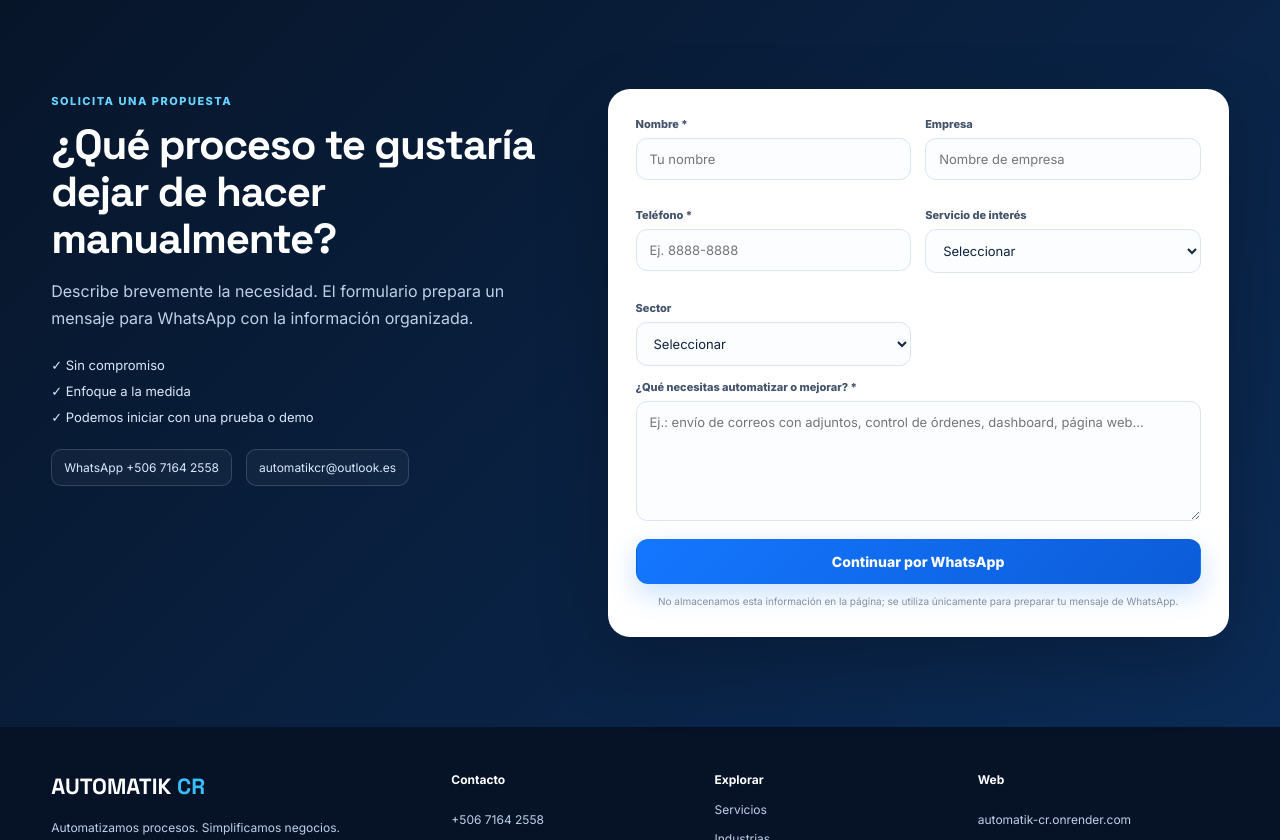
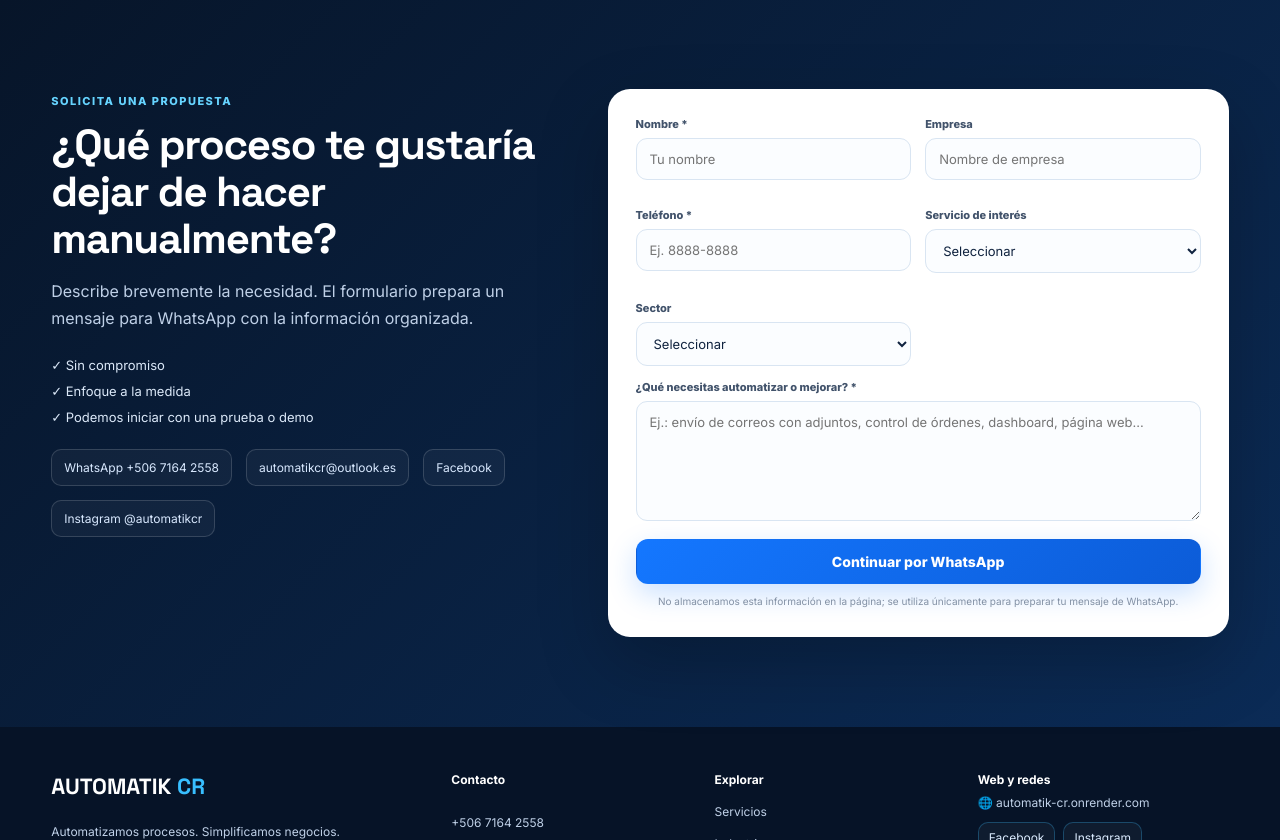
Before and after one commit to emanuelcruz11-design/automatik-cr, a Flask app: page / in a window 1280 px wide. Shown: the part 5660-6500 px from the top of the page. Run offline with Flask 3, Linux system fonts and the light colour scheme.

Commit message:
Add files via upload

```diff
--- a/static/css/style.css
+++ b/static/css/style.css
@@ -198,3 +198,8 @@ footer{background:#061327;color:#bfd0e7;padding:45px 0 22px}.footer-grid{display
 .demo-center-hero .demo-v4-grid{align-items:center}.mobile-test-card{display:none}.mini-link{display:inline-block;margin-top:8px;font-weight:800;color:#ff8a2a;text-decoration:none}.demo-role-section{background:#f7f9fc}.demo-role-grid{display:grid;grid-template-columns:repeat(4,1fr);gap:18px}.demo-role-card{background:#fff;border:1px solid #e5e9f0;border-radius:22px;padding:24px;box-shadow:0 14px 35px rgba(5,21,45,.06)}.demo-role-card .role-icon{font-size:2rem}.demo-role-card small{display:block;margin-top:18px;letter-spacing:.12em;font-weight:800;color:#8a96a8}.demo-role-card h3{font-size:1.3rem;margin:7px 0}.demo-role-card p{color:#667085;line-height:1.6;min-height:100px}.demo-role-card a{font-weight:800;text-decoration:none;color:#146cff}.demo-instructions-section{padding-top:25px}
 @media(max-width:900px){.demo-role-grid{grid-template-columns:1fr 1fr}}
 @media(max-width:650px){.desktop-qr-stage,.demo-actions-desktop{display:none!important}.mobile-test-card{display:grid;gap:12px;background:#fff;border-radius:20px;padding:18px;box-shadow:0 16px 40px rgba(0,0,0,.08)}.mobile-test-card span{font-weight:700;color:#5d6674}.demo-role-grid{grid-template-columns:1fr}.demo-role-card p{min-height:0}}
+
+/* V12 · Redes sociales */
+.social-links{display:flex!important;gap:8px!important;flex-wrap:wrap;margin-top:4px}
+.social-links a{display:inline-flex;align-items:center;justify-content:center;padding:7px 10px;border:1px solid rgba(56,191,255,.28);border-radius:10px;background:rgba(255,255,255,.04);color:#dcecff!important;text-decoration:none;transition:.2s ease}
+.social-links a:hover{border-color:#38bfff;background:rgba(56,191,255,.12);transform:translateY(-1px)}
--- a/templates/base.html
+++ b/templates/base.html
@@ -55,9 +55,13 @@
         <a href="/demo-restaurante">Demo restaurante</a>
       </div>
       <div>
-        <b>Web</b>
-        <a href="https://automatik-cr.onrender.com/" target="_blank" rel="noopener">automatik-cr.onrender.com</a>
-        <span>Redes sociales próximamente</span>
+        <b>Web y redes</b>
+        <a href="https://automatik-cr.onrender.com/" target="_blank" rel="noopener">🌐 automatik-cr.onrender.com</a>
+        <div class="social-links">
+          <a href="https://www.facebook.com/profile.php?id=61593765853041&locale=es_LA" target="_blank" rel="noopener noreferrer" aria-label="Facebook de AUTOMATIK CR">Facebook</a>
+          <a href="https://www.instagram.com/automatikcr/" target="_blank" rel="noopener noreferrer" aria-label="Instagram de AUTOMATIK CR">Instagram</a>
+          <a href="https://wa.me/50671642558?text=Hola%20AUTOMATIK%20CR,%20quiero%20informaci%C3%B3n." target="_blank" rel="noopener noreferrer" aria-label="WhatsApp de AUTOMATIK CR">WhatsApp</a>
+        </div>
       </div>
     </div>
     <div class="container copyright">© 2026 AUTOMATIK CR · Soluciones digitales para empresas.</div>
--- a/templates/index.html
+++ b/templates/index.html
@@ -176,7 +176,7 @@
         <span>✓ Enfoque a la medida</span>
         <span>✓ Podemos iniciar con una prueba o demo</span>
       </div>
-      <div class="direct-contact"><a href="https://wa.me/50671642558" target="_blank" rel="noopener">WhatsApp +506 7164 2558</a><a href="mailto:automatikcr@outlook.es">automatikcr@outlook.es</a></div>
+      <div class="direct-contact"><a href="https://wa.me/50671642558" target="_blank" rel="noopener">WhatsApp +506 7164 2558</a><a href="mailto:automatikcr@outlook.es">automatikcr@outlook.es</a><a href="https://www.facebook.com/profile.php?id=61593765853041&locale=es_LA" target="_blank" rel="noopener noreferrer">Facebook</a><a href="https://www.instagram.com/automatikcr/" target="_blank" rel="noopener noreferrer">Instagram @automatikcr</a></div>
     </div>
 
     <form class="quote-form reveal" id="quoteForm">
```
Also changed, not shown: V12_CAMBIOS.md (added, +7 -0 lines).
